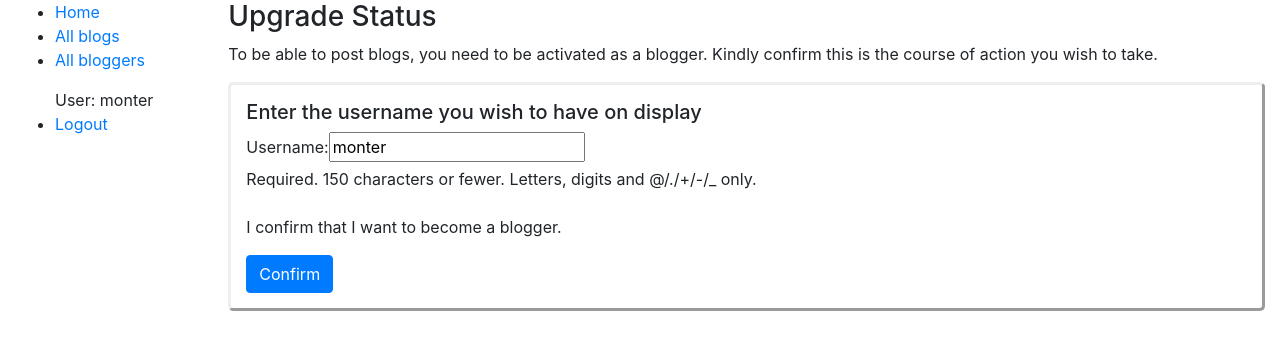
After one commit to MungaiVic/blogmod, a Django app: page /blog/upgrade-status in a window 1280 px wide. The commit adds this page. Shown: the top 350 px of the page. Run offline with Django 3.2, Linux system fonts and the light colour scheme; a user stored in the database is signed in.

Commit message:
Added ability to upgrade users to blogger group

```diff
--- a/blog/forms.py
+++ b/blog/forms.py
@@ -1,14 +1,15 @@
 from django import forms
-from django.contrib.auth.forms import UserCreationForm
-from django.contrib.auth.models import User
+from django.contrib.auth.forms import UserCreationForm, UserChangeForm
+from django.contrib.auth.models import User, Group
 from django.forms import fields
+from django.forms.models import ModelForm
 
 class NewUserForm(UserCreationForm):
    email = forms.EmailField(required=True)
 
    class Meta:
       model = User
-      fields = ("first_name", "last_name" ,"username", "email", "password1", "password2")
+      fields = ("first_name", "last_name" , "email", "password1", "password2")
 
    def save(self, commit=True):
       user = super(NewUserForm, self).save(commit=False)
@@ -16,3 +17,20 @@ class NewUserForm(UserCreationForm):
       if commit:
          user.save()
       return user
+
+class UpgradeToBloggerForm(UserChangeForm):
+   password=None
+   class Meta:
+      model = User
+      fields = ('username',)
+
+   def save(self, commit=True):
+      user = super(UpgradeToBloggerForm, self).save(commit=False)
+      user.username = self.cleaned_data['username']
+      if commit:
+         user.save()
+         group = Group.objects.get(name="bloggers")
+         group2 = Group.objects.get(name="viewers")
+         user.groups.add(group)
+         user.groups.add(group2)
+      return user
--- /dev/null
+++ b/blog/templates/blog/upgrade_status.html
@@ -0,0 +1,26 @@
+{% extends 'base_generic.html' %}
+{% block content %}
+<style>
+    .form-style{
+        padding-left: 20px;
+        border-style: outset;
+        border-radius: 5px;
+        padding: 15px;
+    }
+</style>
+
+<h3>Upgrade Status</h3>
+<p>To be able to post blogs, you need to be activated as a blogger. Kindly confirm this is the course of action you wish to take.</p>
+<div class="form-style">
+
+    <form action="" method="POST">
+    {% csrf_token %}
+    <h5> Enter the username you wish to have on display</h5>
+    {{form}}
+    <br><br>
+    <p>I confirm that I want to become a blogger.</p>
+    <input class="btn btn-primary" type="submit" value="Confirm">
+    </form>
+</div>
+
+{% endblock content %}
--- a/blog/templates/index.html
+++ b/blog/templates/index.html
@@ -7,5 +7,8 @@
     <li><a href="{% url 'blog-detail' blog.pk %}">{{blog.title}}</a> ({{blog.date_posted}}) - <a href="">{{blog.author}}</a></li>
 </ul>
 {% endfor %}
+{% comment %} {% if request.user|has_group:"bloggers" or if request.user|has_group:"admin" %}
+
+{% endif %} {% endcomment %}
 <a href="{% url 'create-blog' %}">New blog?</a>
 {% endblock content %}
--- a/blog/urls.py
+++ b/blog/urls.py
@@ -6,5 +6,6 @@ urlpatterns = [
     path('register', views.sign_up, name='register'),
     path('blog/<int:pk>', views.BlogDetailView.as_view(), name='blog-detail'),
     path('blog/<int:pk>/create', views.CommentCreateView.as_view(), name='comment'),
-    path('create-blog', views.BlogCreateView.as_view(), name='create-blog')
+    path('create-blog', views.BlogCreateView.as_view(), name='create-blog'),
+    path('upgrade-status', views.upgrade_status, name='upgrade-status')
 ]
--- a/blog/views.py
+++ b/blog/views.py
@@ -2,12 +2,13 @@ from django.urls import reverse_lazy, reverse
 from django.views import generic
 from django.shortcuts import get_object_or_404, redirect, render
 from .models import *
-from .forms import NewUserForm
+from .forms import NewUserForm, UpgradeToBloggerForm
 from django.contrib import messages
 
 from django.contrib.auth import login
 from django.contrib.auth.models import Group, User
 from django.contrib.auth.decorators import login_required
+from django import template
 # Create your views here.
 def index(request):
     blogs = Post.objects.all()
@@ -30,6 +31,26 @@ def sign_up(request):
     form = NewUserForm()
     context = {'form':form}
     return render(request, template_name='register.html', context=context)
+
+def upgrade_status(request):
+    form = UpgradeToBloggerForm(instance=request.user)
+    if request.method == "POST":
+        form = UpgradeToBloggerForm(request.POST, instance=request.user)
+        # def form_valid(self,form,*kwargs):
+        #     form.instance.author = self.request.user
+        #     return super(upgrade_status, self).form_valid(form)
+        if form.is_valid():
+            user = form.save()
+            group = Group.objects.get(name="bloggers")
+            user.groups.add(group)
+            group2 = Group.objects.get(name="viewers")
+            user.groups.add(group2)
+            messages.success(request, "User successfully upgraded.")
+            return redirect('create-blog')
+        messages.error(request, "Unsuccessful upgrade. Something went wrong.")
+    form = UpgradeToBloggerForm(instance = request.user)
+    context = {'form':form}
+    return render(request, template_name='blog/upgrade_status.html', context=context)
 
 
 class BlogDetailView(generic.DetailView):
@@ -72,6 +93,7 @@ class BloggerListView(generic.ListView):
     model = Post
     paginate_by = 10
 
+
 class BlogCreateView(generic.CreateView):
     model = Post
     fields = ['title', 'summary', 'body','genre', 'status']
```
Also changed, not shown: db.sqlite3, 1 other file.
